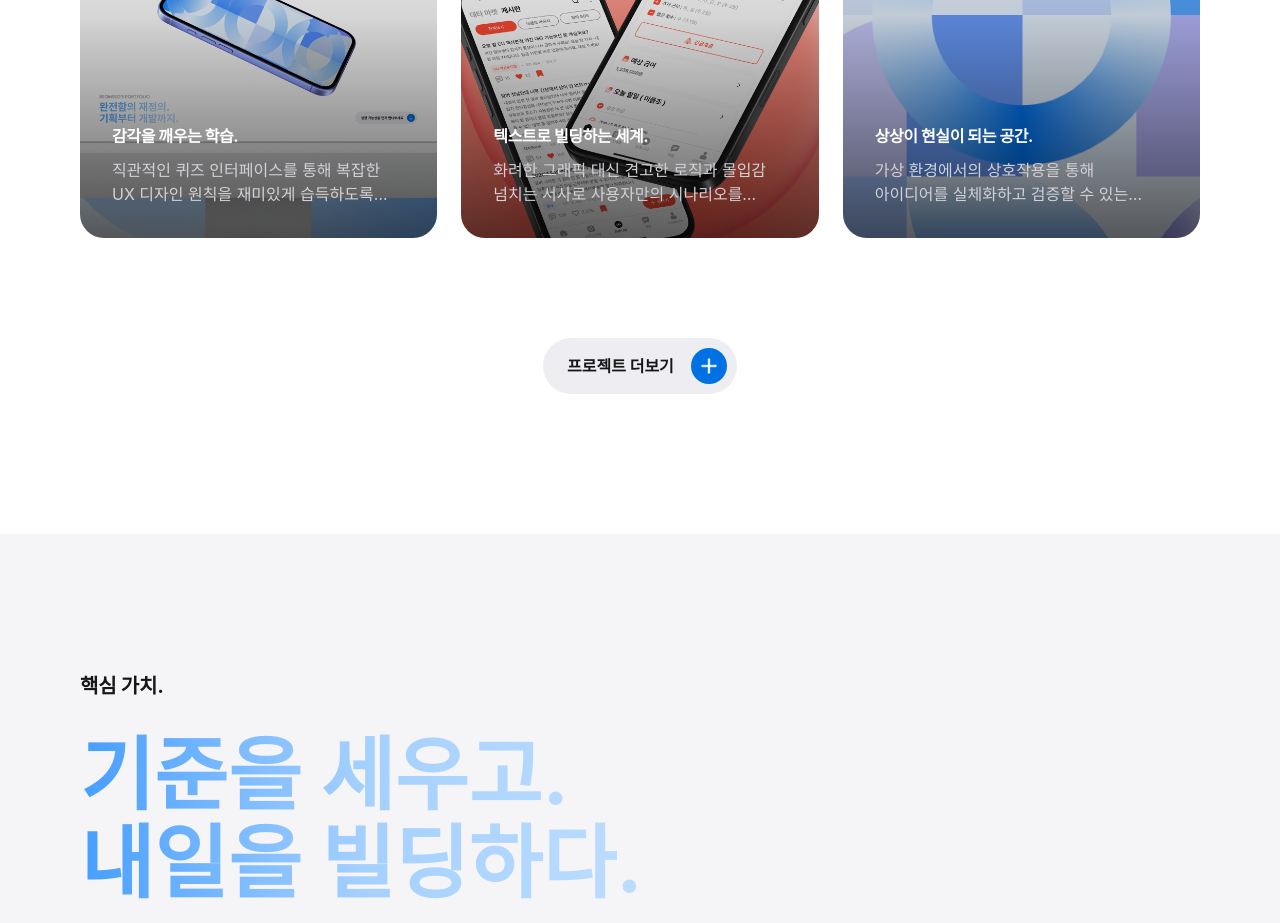
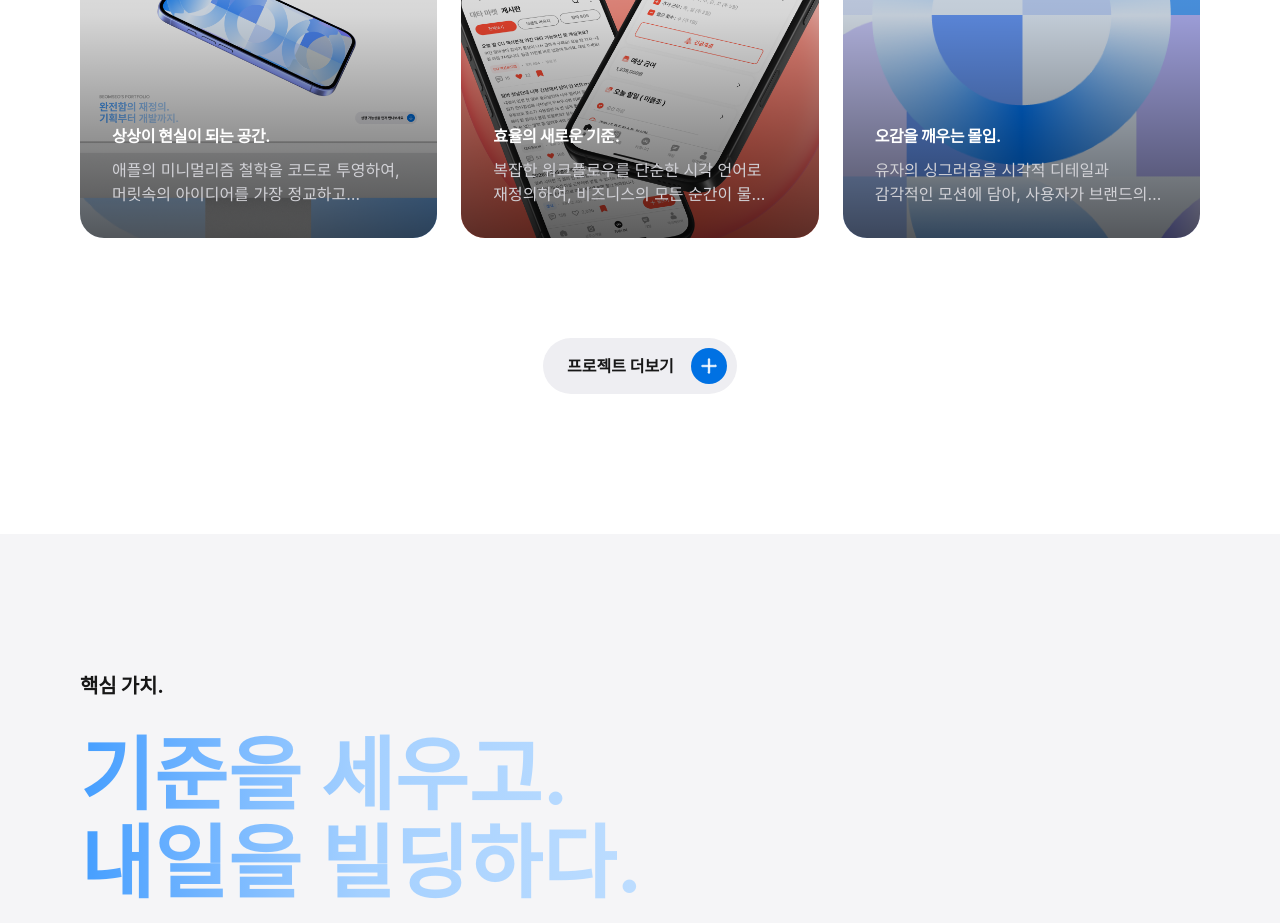
Before and after one commit to BS-Stack-Lab/portfolio-site-2026, a Next.js app: page / in a window 1280 px wide. Shown: the part 7740-8663 px from the top of the page. Built offline with nearby package versions, Linux system fonts and the light colour scheme; a web font is replaced by a local one.

Commit message:
프로모션 타이틀 및 내용 변경

```diff
--- a/components/Projects.tsx
+++ b/components/Projects.tsx
@@ -9,9 +9,9 @@ const PROJECT_IMAGE_PATH = "/asset/projects/";
 const IMAGE_EXT = ".png";
 
 const PROJECTS_DATA = [
-  { id: 1, fileName: "project1", title: "감각을 깨우는 학습.", desc: "직관적인 퀴즈 인터페이스를 통해 복잡한 UX 디자인 원칙을 재미있게 습득하도록 돕습니다.", link: "#" },
-  { id: 2, fileName: "project2", title: "텍스트로 빌딩하는 세계.", desc: "화려한 그래픽 대신 견고한 로직과 몰입감 넘치는 서사로 사용자만의 시나리오를 만들어냅니다.", link: "#" },
-  { id: 3, fileName: "project3", title: "상상이 현실이 되는 공간.", desc: "가상 환경에서의 상호작용을 통해 아이디어를 실체화하고 검증할 수 있는 플랫폼을 구축합니다.", link: "#" },
+  { id: 1, fileName: "project1", title: "상상이 현실이 되는 공간.", desc: "애플의 미니멀리즘 철학을 코드로 투영하여, 머릿속의 아이디어를 가장 정교하고 리드미컬한 인터랙션으로 구현해냅니다.", link: "#" },
+  { id: 2, fileName: "project2", title: "효율의 새로운 기준.", desc: "복잡한 워크플로우를 단순한 시각 언어로 재정의하여, 비즈니스의 모든 순간이 물 흐르듯 유연하게 연결되는 경험을 선사합니다.", link: "#" },
+  { id: 3, fileName: "project3", title: "오감을 깨우는 몰입.", desc: "유자의 싱그러움을 시각적 디테일과 감각적인 모션에 담아, 사용자가 브랜드의 향기에 깊이 빠져드는 찰나의 순간을 설계합니다.", link: "#" },
 ];
 
 export default function Projects() {
```
